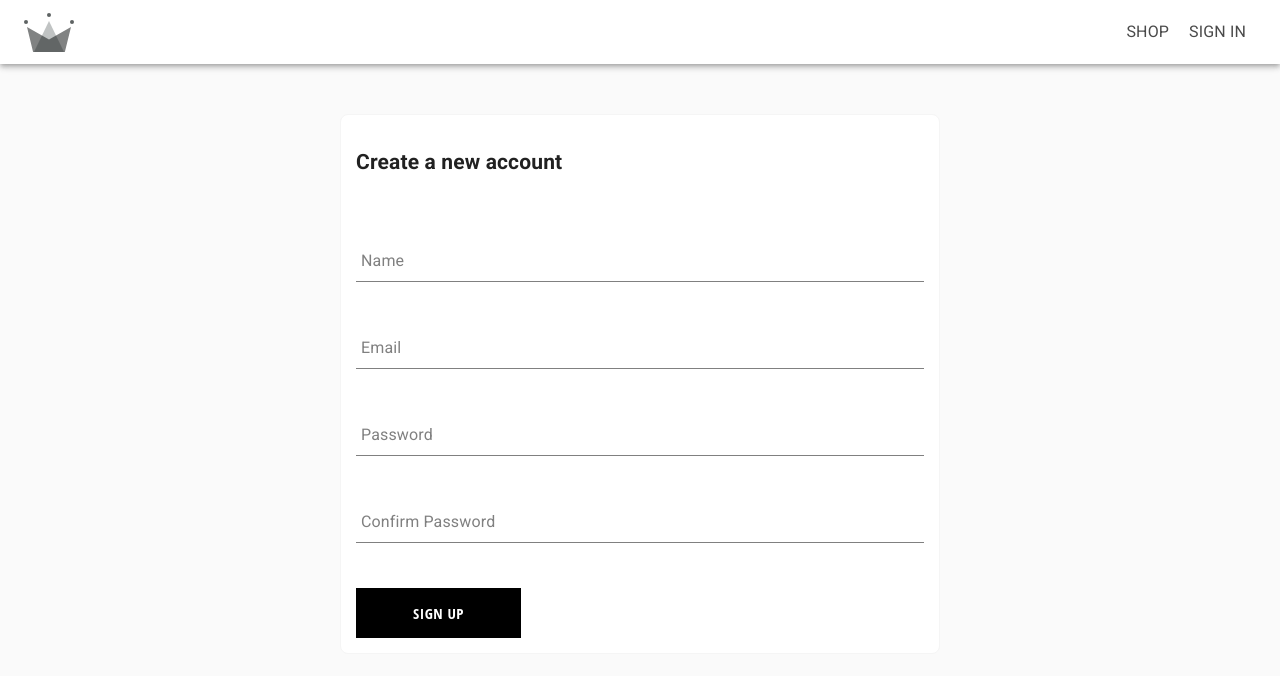
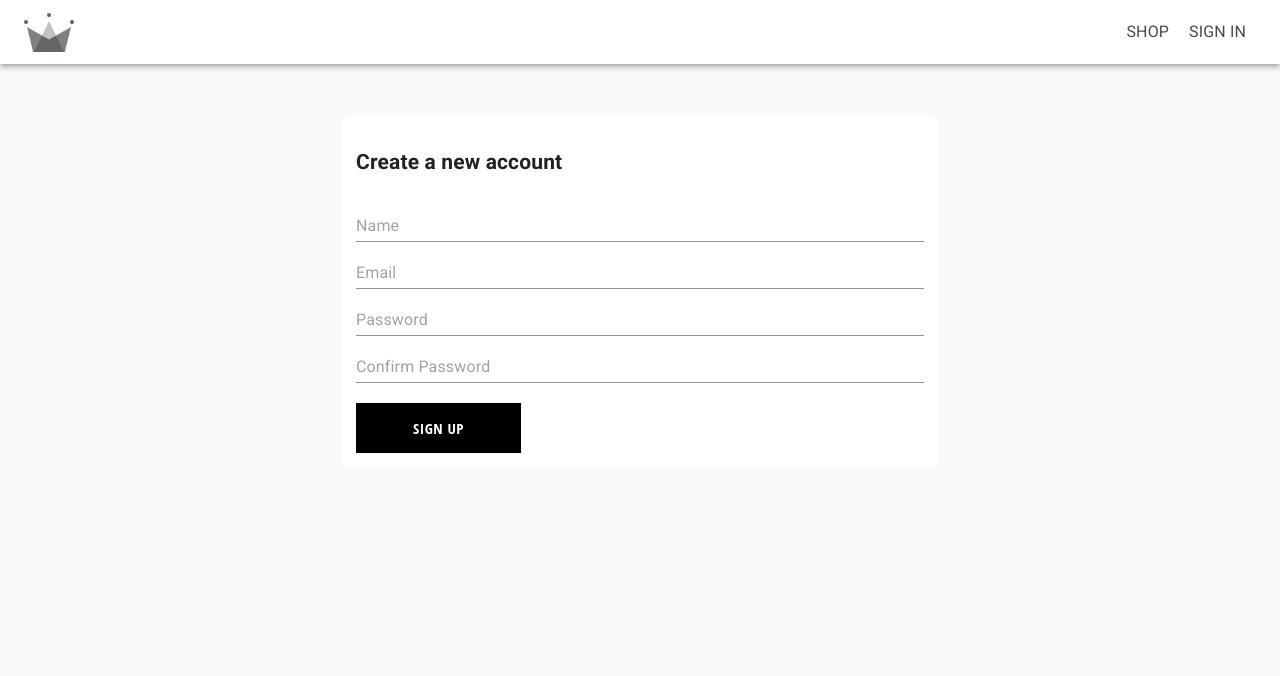
Before and after one commit to devbrunochristian/chrwn-clothing-frontend, a React (Create React App) app: page /signup in a window 1280 px wide. Shown: the top 676 px of the page. Built offline with nearby package versions, Linux system fonts and the light colour scheme.

Commit message:
feature: signup page form validation

```diff
--- a/src/pages/SigninPage/SigninPage.tsx
+++ b/src/pages/SigninPage/SigninPage.tsx
@@ -4,7 +4,7 @@ import CustomButton from 'components/custom-button/Custom-button'
 import { useForm, Controller, SubmitHandler } from 'react-hook-form'
 import Input from '@material-ui/core/Input'
 // import FormInput from 'components/form-input/Form-input'
-import React from 'react'
+import React, { useEffect } from 'react'
 import { useDispatch } from 'react-redux'
 import { Link } from 'react-router-dom'
 import useStyles from './signinPage.styles'
@@ -30,7 +30,7 @@ const SigninPage = (): React.ReactElement => {
         dispatch(signInUser(email, password))
     }
 
-    React.useEffect(() => {
+    useEffect(() => {
         if (isSubmitSuccessful) {
             reset({ email: '', password: '' })
         }
@@ -50,6 +50,7 @@ const SigninPage = (): React.ReactElement => {
                         rules={{ required: true }}
                         render={({ field }) => (
                             <Input
+                                type="email"
                                 className={input}
                                 placeholder="Email"
                                 {...field}
@@ -64,6 +65,7 @@ const SigninPage = (): React.ReactElement => {
                         rules={{ required: true }}
                         render={({ field }) => (
                             <Input
+                                type="password"
                                 className={input}
                                 placeholder="Password"
                                 {...field}
--- a/src/pages/SignupPage/SignupPage.tsx
+++ b/src/pages/SignupPage/SignupPage.tsx
@@ -1,67 +1,118 @@
 import CustomButton from 'components/custom-button/Custom-button'
-import FormInput from 'components/form-input/Form-input'
-import React, { useState } from 'react'
-// import { useDispatch } from 'react-redux'
+import React, { useEffect, useRef } from 'react'
+import { useForm, Controller, SubmitHandler } from 'react-hook-form'
+import Input from '@material-ui/core/Input/Input'
 import useStyles from './signupPage.styles'
 
+type Inputs = {
+    name: string
+    email: string
+    password: string
+    confirmPassword: string
+}
 const SignupPage = (): React.ReactElement => {
-    const [email, setEmail] = useState<string>('')
-    const [name, setName] = useState<string>('')
-    const [password, setPassword] = useState<string>('')
-    const [confirmPassword, setConfirmPassword] = useState<string>('')
-    // const dispatch = useDispatch()
-    const { container } = useStyles()
+    const {
+        control,
+        handleSubmit,
+        formState: { errors, isSubmitSuccessful },
+        reset,
+        watch,
+    } = useForm<Inputs>()
+    const { container, inputContainer, input } = useStyles()
 
-    const handleSubmit = (event: React.FormEvent<HTMLFormElement>): void => {
-        event.preventDefault()
-        setEmail('')
-        setName('')
-        setConfirmPassword('')
-        setPassword('')
+    const password = useRef({})
+    password.current = watch('password', '')
+
+    const onSubmit: SubmitHandler<Inputs> = (data) => {
+        console.log(data)
     }
+
+    useEffect(() => {
+        if (isSubmitSuccessful) {
+            reset({ email: '', password: '' })
+        }
+    }, [isSubmitSuccessful, reset])
 
     return (
         <div className={container}>
             <h2>Create a new account</h2>
 
-            <form onSubmit={handleSubmit}>
-                <FormInput
+            <form onSubmit={handleSubmit(onSubmit)}>
+                <div className={inputContainer}>
+                    <Controller
                         name="name"
-                    type="name"
-                    handleChange={(
-                        e: React.ChangeEvent<HTMLInputElement>
-                    ): void => setName(e.target.value)}
-                    value={name}
-                    label="Name"
+                        control={control}
+                        defaultValue=""
+                        rules={{ required: true }}
+                        render={({ field }) => (
+                            <Input
+                                className={input}
+                                placeholder="Name"
+                                {...field}
                             />
-                <FormInput
+                        )}
+                    />
+                    {errors.email && <span>Name is required</span>}
+                    <Controller
                         name="email"
+                        control={control}
+                        defaultValue=""
+                        rules={{ required: true }}
+                        render={({ field }) => (
+                            <Input
+                                className={input}
                                 type="email"
-                    handleChange={(
-                        e: React.ChangeEvent<HTMLInputElement>
-                    ): void => setEmail(e.target.value)}
-                    value={email}
-                    label="Email"
+                                placeholder="Email"
+                                {...field}
                             />
-                <FormInput
+                        )}
+                    />
+                    {errors.email && <span>Email is required</span>}
+                    <Controller
                         name="password"
+                        control={control}
+                        defaultValue=""
+                        rules={{
+                            required: 'Password is required',
+                            minLength: {
+                                value: 8,
+                                message:
+                                    'Password must have at least 8 characters',
+                            },
+                        }}
+                        render={({ field }) => (
+                            <Input
+                                className={input}
                                 type="password"
-                    value={password}
-                    handleChange={(
-                        e: React.ChangeEvent<HTMLInputElement>
-                    ): void => setPassword(e.target.value)}
-                    label="Password"
+                                placeholder="Password"
+                                {...field}
                             />
-                <FormInput
+                        )}
+                    />
+                    {errors.password && <span>{errors.password.message}</span>}
+                    <Controller
                         name="confirmPassword"
-                    type="confirmPassword"
-                    value={confirmPassword}
-                    handleChange={(
-                        e: React.ChangeEvent<HTMLInputElement>
-                    ): void => setConfirmPassword(e.target.value)}
-                    label="Confirm Password"
+                        control={control}
+                        defaultValue=""
+                        rules={{
+                            required: 'Password is required',
+                            validate: (value) =>
+                                value === password.current ||
+                                'The passwords do not match',
+                        }}
+                        render={({ field }) => (
+                            <Input
+                                className={input}
+                                type="password"
+                                placeholder="Confirm Password"
+                                {...field}
                             />
-
+                        )}
+                    />
+                    {errors.confirmPassword && (
+                        <span>{errors.confirmPassword.message}</span>
+                    )}
+                </div>
                 <CustomButton type="submit"> Sign up </CustomButton>
             </form>
         </div>
--- a/src/pages/SignupPage/signupPage.styles.ts
+++ b/src/pages/SignupPage/signupPage.styles.ts
@@ -15,6 +15,13 @@ const useStyles = makeStyles({
             width: '600px',
         },
     },
+    inputContainer: {
+        marginBottom: 20,
+    },
+    input: {
+        display: 'block',
+        marginTop: 15,
+    },
 })
 
 export default useStyles
```
Lines whose indentation alone changed are shown as unchanged.
